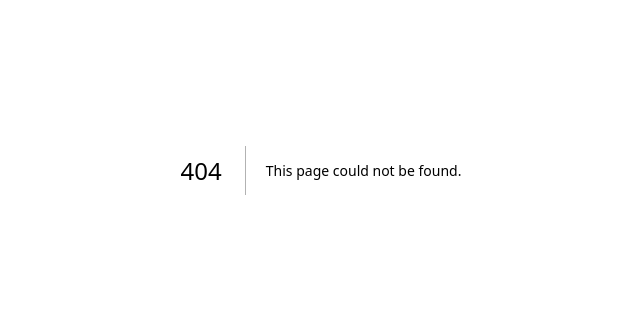
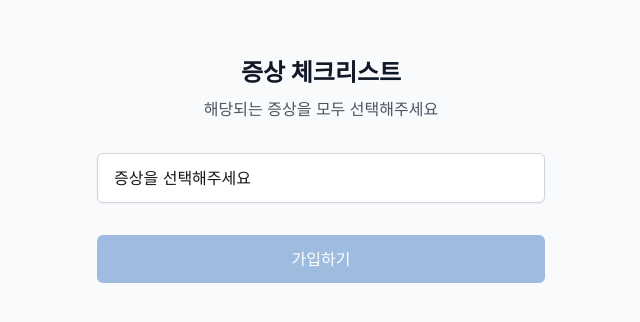
Before and after one commit to tinon1004/LookNLearn, a Next.js app: page /signup/symptoms in a window 1280 px wide. Before the commit this address had no page. Shown: the part 230-552 px from the top of the page, without its empty margins (319-959 px from the left). Built offline with nearby package versions, Linux system fonts and the light colour scheme.

Commit message:
Feat: add SymptomsSelectionPage

```diff
--- /dev/null
+++ b/src/app/signup/symptoms/SymptomsSelectionPage.tsx
@@ -0,0 +1,116 @@
+'use client';
+
+import { useRouter } from 'next/navigation';
+import { useState } from 'react';
+
+interface SymptomType {
+  id: number;
+  text: string;
+}
+
+export default function SymptomsSelectionPage() {
+  const router = useRouter();
+  const [selectedSymptoms, setSelectedSymptoms] = useState<string[]>([]);
+  const [isOpen, setIsOpen] = useState(false);
+
+  const symptoms: SymptomType[] = [
+    { id: 1, text: "눈 맞추기, 얼굴 표정, 제스처 사용이 적절하지 않거나 반드가 적다" },
+    { id: 2, text: "발달 수준에 적합한 또래 관계를 형성하지 못한다" },
+    { id: 3, text: "자발적으로 다른 사람과 즐거움이나 관심을 함께 나누고 싶어 하지 않는다" },
+    { id: 4, text: "정서적 상호작용이 부족하다" },
+    { id: 5, text: "구어 발달이 지연된다" },
+    { id: 6, text: "대화를 시작하거나 지속하는 데 어려움이 있다" },
+    { id: 7, text: "한정된 관심사에 몰두하며, 그 몰두하는 정도가 비정상적이다" },
+    { id: 8, text: "외관상 특특하다" },
+    { id: 9, text: "비기능적인 일이나 관습에 변함없이 집착한다" },
+    { id: 10, text: "상동적이고 반복적인 운동 양식(손이나 손가락을 꼬는 등)을 보인다" },
+    { id: 11, text: "물건의 어떤 부분에 대해 지속적으로 집착한다" }
+  ];
+
+  const handleSymptomToggle = (symptomText: string) => {
+    setSelectedSymptoms(prev =>
+      prev.includes(symptomText)
+        ? prev.filter(s => s !== symptomText)
+        : [...prev, symptomText]
+    );
+  };
+
+  const handleSubmit = () => {
+    console.log('선택된 증상들:', selectedSymptoms);
+    router.push('/signup/completion');
+  };
+
+  return (
+    <div className="flex flex-col items-center justify-center min-h-screen bg-gray-50 p-4">
+      <div className="w-full max-w-md space-y-8">
+        <div className="text-center">
+          <h1 className="text-2xl font-bold text-gray-900">증상 체크리스트</h1>
+          <p className="mt-2 text-gray-600">해당되는 증상을 모두 선택해주세요</p>
+        </div>
+
+        <div className="w-full space-y-4">
+          <div className="relative">
+            <button
+              type="button"
+              onClick={() => setIsOpen(!isOpen)}
+              className="w-full px-4 py-3 text-left bg-white border border-gray-300 rounded-md shadow-sm focus:outline-none focus:ring-2 focus:ring-[#9EBCDF]"
+            >
+              증상을 선택해주세요
+            </button>
+
+            {isOpen && (
+              <div className="absolute z-10 w-full mt-1 bg-white border border-gray-300 rounded-md shadow-lg max-h-60 overflow-auto">
+                {symptoms.map((symptom) => (
+                  <div
+                    key={symptom.id}
+                    className={`px-4 py-3 cursor-pointer hover:bg-gray-100 ${
+                      selectedSymptoms.includes(symptom.text) ? 'bg-gray-50' : ''
+                    }`}
+                    onClick={() => {
+                      handleSymptomToggle(symptom.text);
+                    }}
+                  >
+                    <div className="flex items-center">
+                      <input
+                        type="checkbox"
+                        checked={selectedSymptoms.includes(symptom.text)}
+                        onChange={() => {}}
+                        className="mr-3"
+                      />
+                      <span className="text-sm">{symptom.text}</span>
+                    </div>
+                  </div>
+                ))}
+              </div>
+            )}
+          </div>
+
+          <div className="space-y-2">
+            {selectedSymptoms.map((symptom, index) => (
+              <div
+                key={index}
+                className="flex items-center justify-between bg-gray-50 px-4 py-2 rounded-md"
+              >
+                <span className="text-sm text-gray-700">{symptom}</span>
+                <button
+                  type="button"
+                  onClick={() => handleSymptomToggle(symptom)}
+                  className="ml-2 text-gray-500 hover:text-gray-700"
+                >
+                  ×
+                </button>
+              </div>
+            ))}
+          </div>
+
+          <button
+            onClick={handleSubmit}
+            className="w-full px-4 py-3 mt-4 bg-[#9EBCDF] hover:bg-[#8BAACE] text-white font-medium rounded-md transition duration-300"
+          >
+            가입하기
+          </button>
+        </div>
+      </div>
+    </div>
+  );
+}
--- /dev/null
+++ b/src/app/signup/symptoms/page.tsx
@@ -0,0 +1,3 @@
+import SymptomsSelectionPage from './SymptomsSelectionPage';
+
+export default SymptomsSelectionPage;
```
